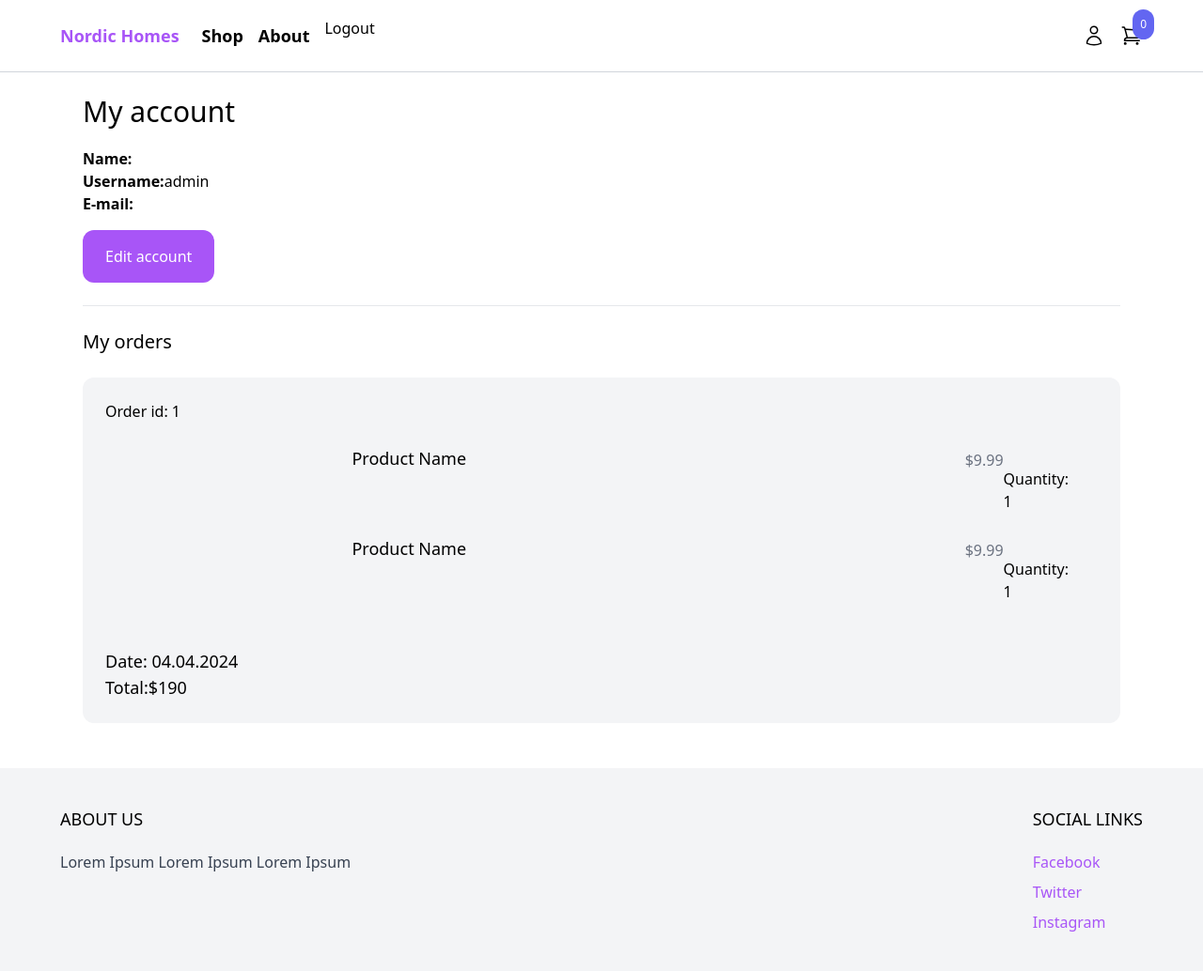
After one commit to Mario2117/eCommerce-DjangoTw, a Django app: page /myaccount/ in a window 1280 px wide. The commit adds this page. Shown: the whole page at 94% size. Run offline with Django 5.2, Linux system fonts and the light colour scheme; a user stored in the database is signed in; some libraries are stand-ins or nearby versions.

Commit message:
My account page and Edit account

```diff
--- a/core/templates/core/base.html
+++ b/core/templates/core/base.html
@@ -25,7 +25,7 @@
                 </ul>
             </div>
             <div class="menu-rigth flex items-center space-x-4">
-                <a href="{% url 'login' %}"><svg xmlns="http://www.w3.org/2000/svg" fill="none" viewBox="0 0 24 24" stroke-width="1.5" stroke="currentColor" class="w-6 h-6">
+                <a href="{% url 'myaccount' %}"><svg xmlns="http://www.w3.org/2000/svg" fill="none" viewBox="0 0 24 24" stroke-width="1.5" stroke="currentColor" class="w-6 h-6">
                     <path stroke-linecap="round" stroke-linejoin="round" d="M15.75 6a3.75 3.75 0 1 1-7.5 0 3.75 3.75 0 0 1 7.5 0ZM4.501 20.118a7.5 7.5 0 0 1 14.998 0A17.933 17.933 0 0 1 12 21.75c-2.676 0-5.216-.584-7.499-1.632Z" />
                   </svg>
                 </a>
--- /dev/null
+++ b/core/templates/core/myaccount.html
@@ -0,0 +1,72 @@
+{% extends 'core/base.html' %}
+
+{% block title %}My account{% endblock %}
+
+{% block content %}
+<div class="max-w-6xl mx-auto p-6">
+    <h1 class="mb-5 text-3xl">My account</h1>
+
+    <div class="mb-6 ">
+        <strong>Name: </strong>{{ request.user.get_full_name }}<br>
+        <strong>Username:</strong>{{ request.user.username }}<br>
+        <strong>E-mail:</strong>{{ request.user.email }}<br>
+
+        <a href="{% url 'edit_myaccount' %}" class="inline-block mt-4 py-4 px-6 rounded-xl text-white bg-purple-500">Edit account</a>
+    </div>
+
+    <hr>
+
+    <h2 class="my-6 text-xl">My orders</h2>
+
+    <div class="w-full mb-6 p-6 flex flex-wrap bg-gray-100 rounded-xl">
+        <div class="mb-6 flex justify-between">
+            <a href="#">Order id: 1</a>
+        </div>
+
+        <div class="mb-6 w-full">
+            <div class="product mb-6 flex pr-6">
+                <a href="#" class="w-1/4">
+                    <img class="hover:shadow-lg rounded-xl" src="" alt="">
+                </a>
+
+                <div class="w-3/4 pl-6">
+                    <div class="flex justify-between">
+                        <a href="#" class="text-lg">Product Name</a>
+                        <p class="mb-6 pt-1 text-gray-500">$9.99</p>
+                    </div>
+                </div>
+
+                <hr>
+
+                <div class="mt-6">
+                    Quantity: 1
+                </div>
+            </div>
+            <div class="mb-6 w-full">
+                <div class="product mb-6 flex pr-6">
+                    <a href="#" class="w-1/4">
+                        <img class="hover:shadow-lg rounded-xl" src="" alt="">
+                    </a>
+
+                    <div class="w-3/4 pl-6">
+                        <div class="flex justify-between">
+                            <a href="#" class="text-lg">Product Name</a>
+                            <p class="mb-6 pt-1 text-gray-500">$9.99</p>
+                        </div>
+                    </div>
+
+                    <hr>
+
+                    <div class="mt-6">
+                        Quantity: 1
+                    </div>
+                </div>
+            </div>
+        </div>
+        <div>
+            <p class="text-lg"> Date: 04.04.2024</p>
+            <p class="text-lg"> Total:$190</p>
+        </div>
+    </div>
+</div>
+{% endblock %}
--- a/core/urls.py
+++ b/core/urls.py
@@ -1,7 +1,7 @@
 from django.urls import path
 from django.contrib.auth import views
 
-from core.views import frontpage, shop, signup
+from core.views import frontpage, shop, signup, myaccount, edit_myaccount
 from product.views import product
 
 urlpatterns = [
@@ -9,6 +9,8 @@ urlpatterns = [
     path('signup/', signup, name='signup'),
     path('logout/', views.LogoutView.as_view(), name='logout'),
     path('login/', views.LoginView.as_view(template_name='core/login.html'), name='login'),
+    path('myaccount/', myaccount, name='myaccount'),
+    path('myaccount/edit/', edit_myaccount, name='edit_myaccount'),
     path('shop/', shop, name='shop'),
     path('product/<slug:slug>/', product, name='product'),
 ]
--- a/core/views.py
+++ b/core/views.py
@@ -1,4 +1,5 @@
 from django.contrib.auth import login
+from django.contrib.auth.decorators import login_required
 from django.shortcuts import render, redirect
 from django.db.models import Q
 
@@ -45,5 +46,20 @@ def signup(request):
 
     return render(request, 'core/signup.html', {'form':form})
 
-def login_old(request):
-    return render(request, 'core/login.html')
+@login_required
+def myaccount(request):
+    return render(request, 'core/myaccount.html')
+
+@login_required
+def edit_myaccount(request):
+    if request.method == 'POST':
+        user = request.user
+        user.first_name = request.POST.get('first_name')
+        user.last_name = request.POST.get('last_name')
+        user.username = request.POST.get('username')
+        user.email = request.POST.get('email')
+        user.save()
+
+        return redirect('myaccount')
+
+    return render(request, 'core/edit_myaccount.html')
```
Also changed, not shown: core/templates/core/edit_myaccount.html (added, +37 -0 lines), db.sqlite3.
